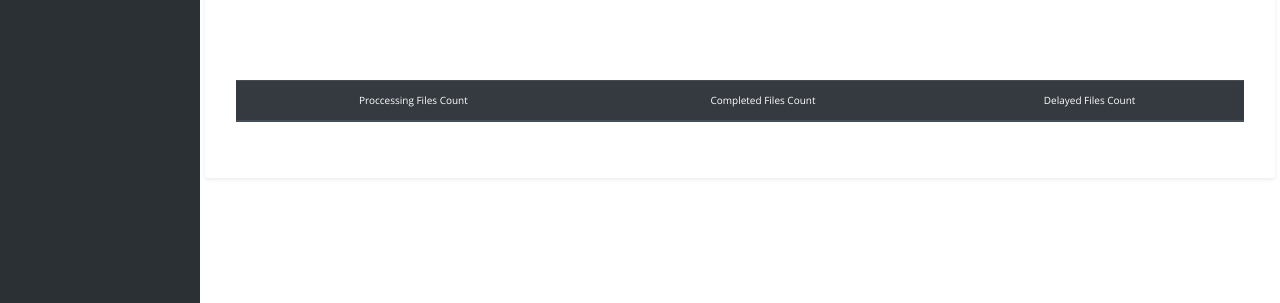
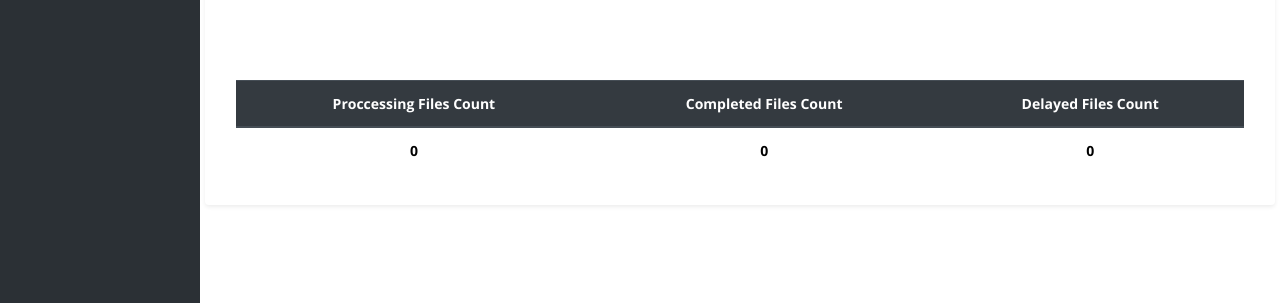
Before and after one commit to tejack3098/Streamlining-Application-System, a Flask app: template HTS-Website/_emp/templates/emp_dash.html in a window 1280 px wide. Shown: the part 497-800 px from the top of the page. Run offline with Flask 2, Linux system fonts and the light colour scheme; the template is opened without the code that fills it, so the values that code supplies are empty; parts of the project's set-up code (start-up, migrations or seed data) failed here and were passed over; some libraries are stand-ins or nearby versions.

Commit message:
shailesh 596
1.font size
2.if no records found set counter to zero while showing none

```diff
--- a/HTS-Website/_emp/templates/emp_dash.html
+++ b/HTS-Website/_emp/templates/emp_dash.html
@@ -7,7 +7,8 @@
   td,th
   {
     text-align: center;
-    font-size: 10px;
+    font-size: 14px;
+    font-weight: bolder;
 
   }
 
@@ -59,10 +60,9 @@
 
       <thead class="thead-light">
        <tr style="background-color: white;color:black">
-
-         <td class="count2"></td>
-         <td class="count3"></td>
-         <td class="count4"></td>
+         <td class="count2">0</td>
+         <td class="count3">0</td>
+         <td class="count4">0</td>
 
 
        </tr>
```
